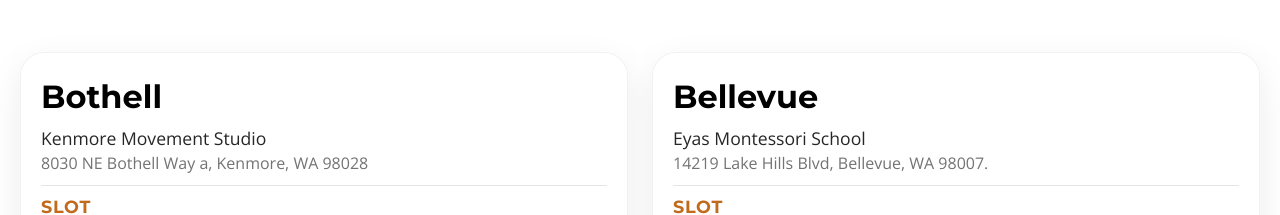
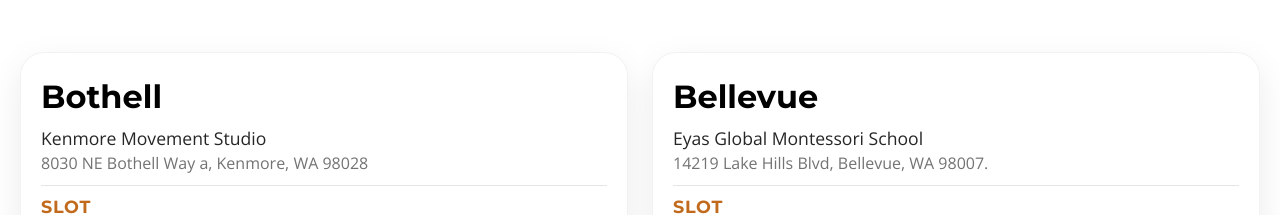
Before and after one commit to ZCS-22/CB, a React (Vite) app: page /Classes in a window 1280 px wide. Shown: the part 2720-2935 px from the top of the page. Built offline with nearby package versions, Linux system fonts and the light colour scheme; a web font is replaced by a local one.

Commit message:
updated classes schedule

```diff
--- a/src/pages/Classes.jsx
+++ b/src/pages/Classes.jsx
@@ -395,7 +395,7 @@
     },
     {
       location: "Bellevue",
-      venueLine1: "Eyas Montessori School",
+      venueLine1: "Eyas Global Montessori School",
       venueLine2: "14219 Lake Hills Blvd, Bellevue, WA 98007.",
       slots: [
         {
```
